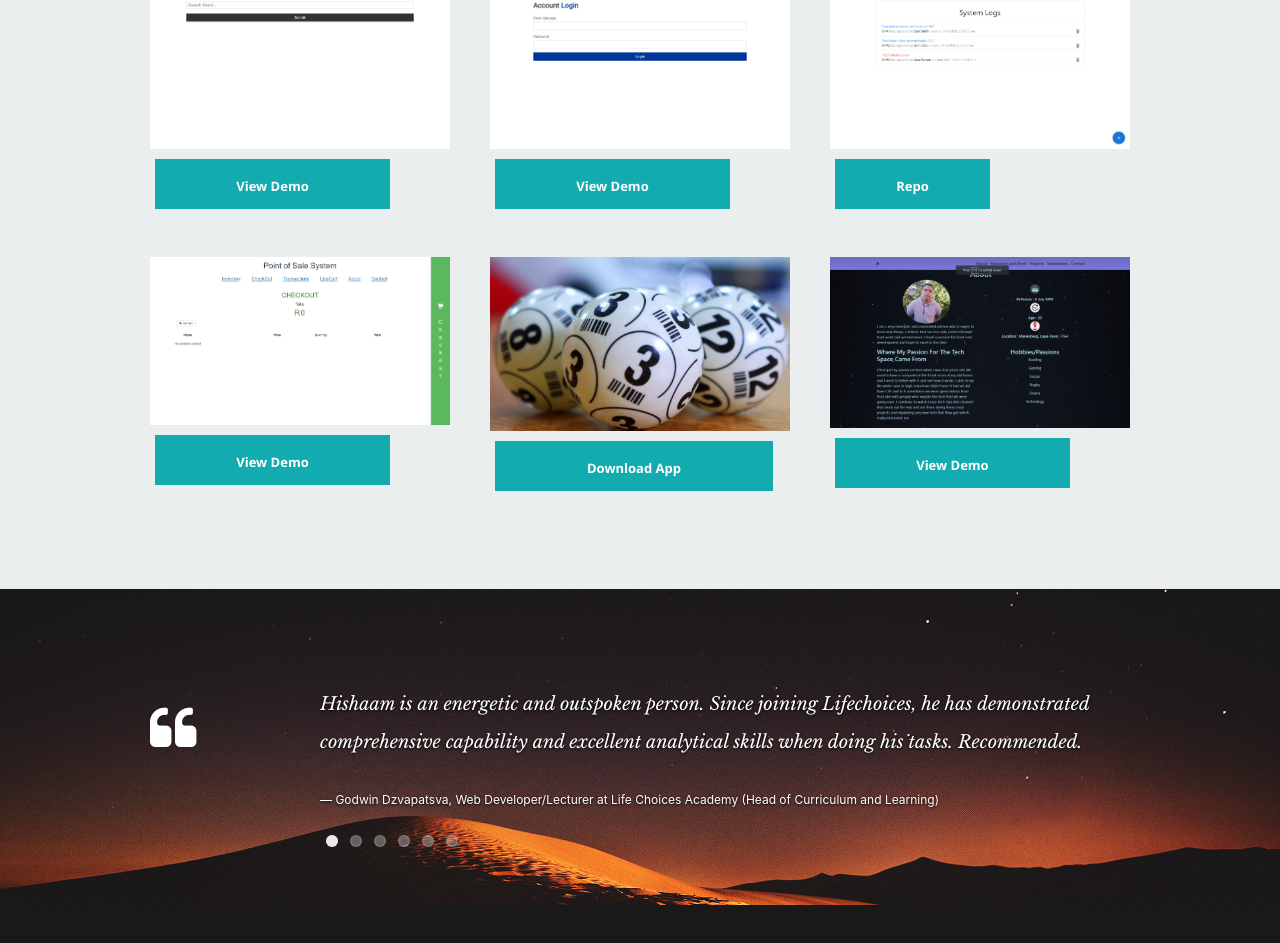
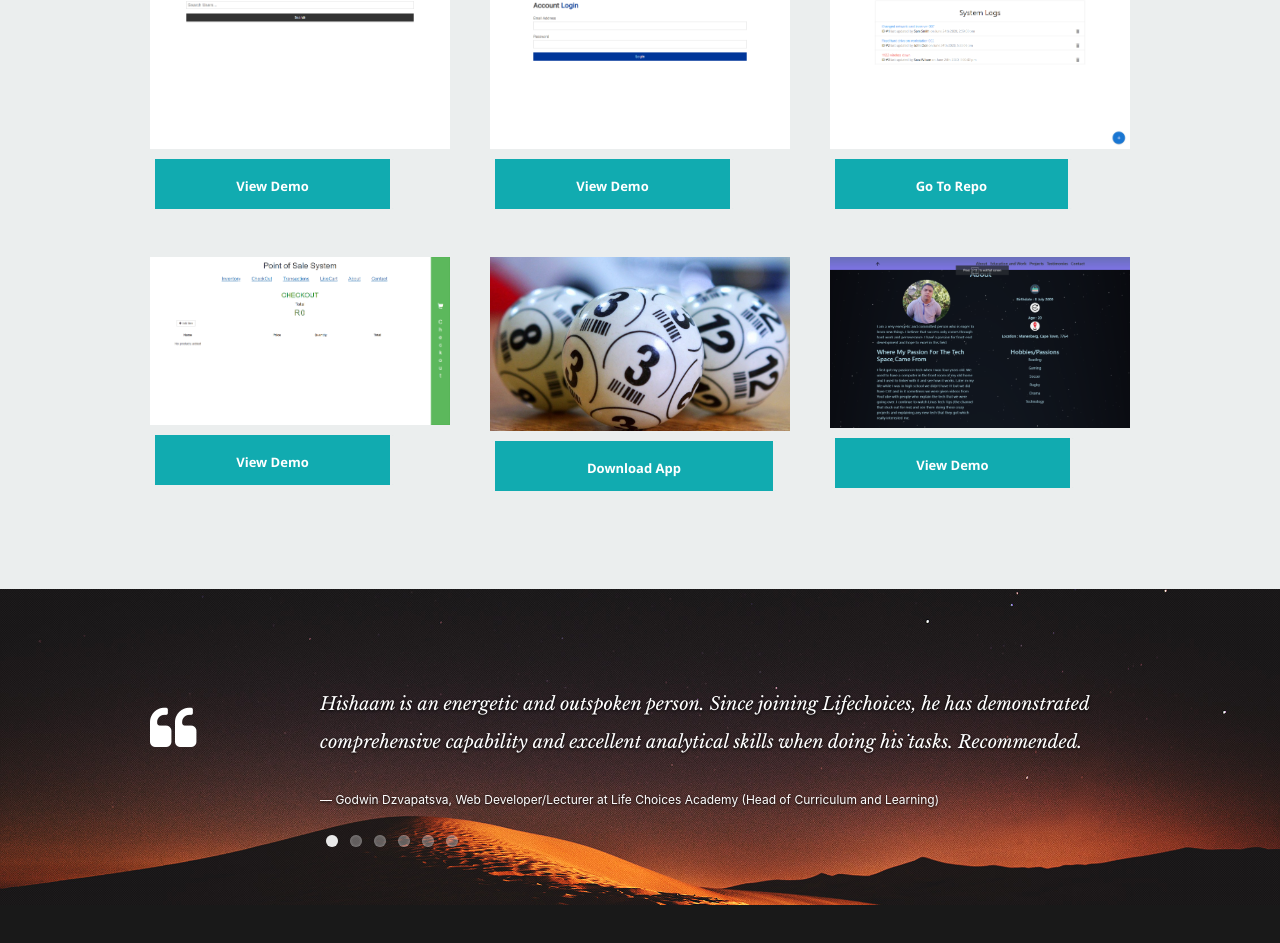
Before and after one commit to HishaamDeVries/New-Portfolio, a React (Create React App) app: page / in a window 1280 px wide. Shown: the part 3498-4441 px from the top of the page. Built offline with nearby package versions, Linux system fonts and the light colour scheme.

Commit message:
Checking something

```diff
--- a/src/components/Portfolio.js
+++ b/src/components/Portfolio.js
@@ -69,7 +69,7 @@ export default class Porfolio extends Component {
                      target="_blank"
                      rel="noopener noreferrer"
                   >
-                    <button class="button button1">Repo</button>
+                    <button class="button button1">Go To Repo</button>
                   </a>
                 </section>
               </div>
```
Also changed, not shown: 1 other file (tests, documents, lock files or other folders).
